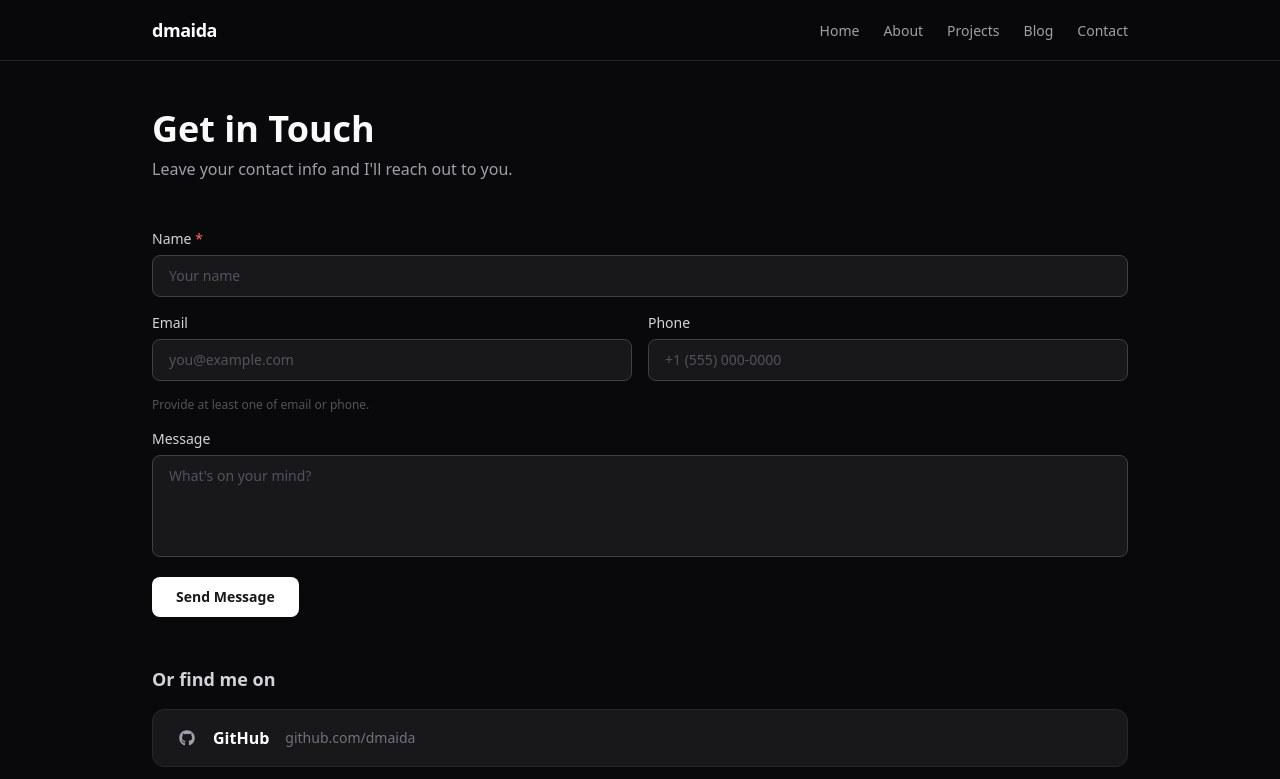
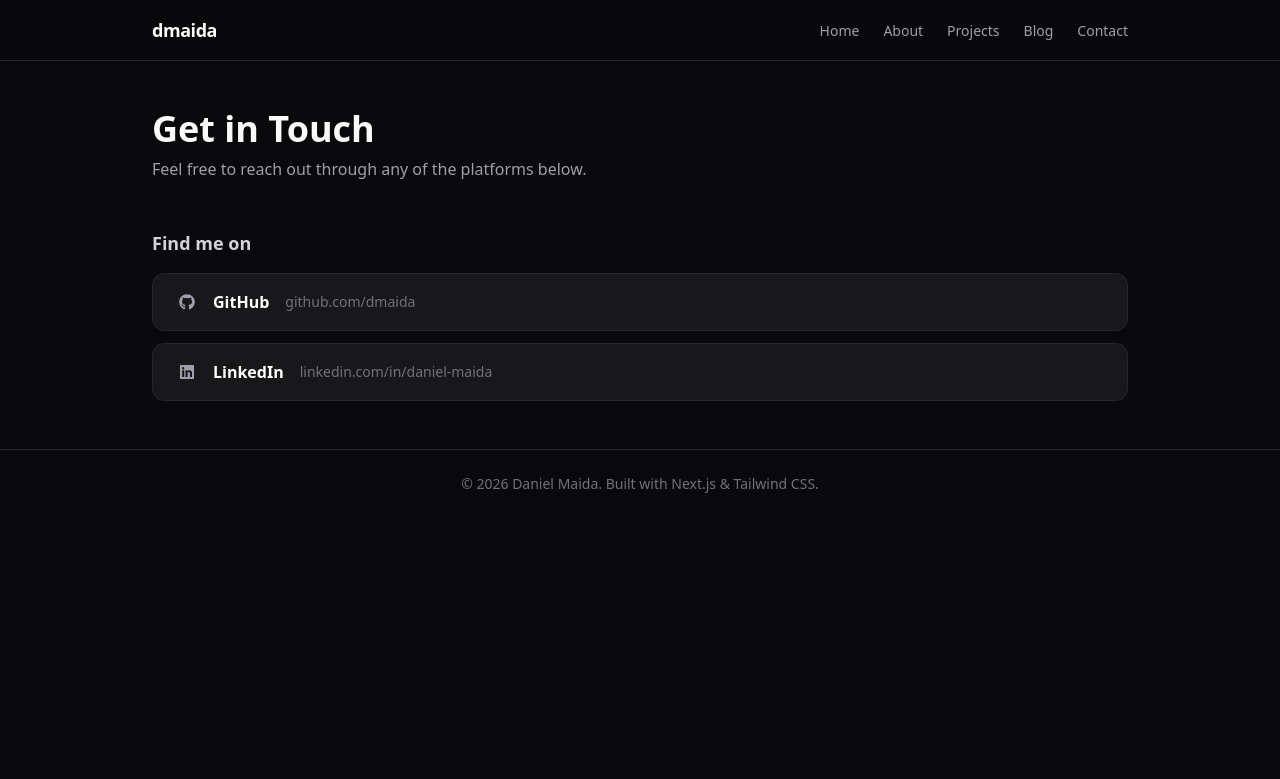
Before and after one commit to dmaida/dmaida-page, a Next.js app: page /contact in a window 1280 px wide. Shown: the top 779 px of the page. Built offline with nearby package versions, Linux system fonts and the light colour scheme.

Commit message:
Remove contact form and server action from contact page

```diff
--- a/src/app/contact/actions.ts
+++ /dev/null
@@ -1,76 +0,0 @@
-"use server";
-
-import fs from "fs";
-import path from "path";
-
-export interface ContactState {
-  status: "success" | "error" | null;
-  message: string;
-}
-
-interface ContactEntry {
-  name: string;
-  email: string;
-  phone: string;
-  message: string;
-  submittedAt: string;
-}
-
-const DATA_FILE = path.join(process.cwd(), "data", "contacts.json");
-
-const LIMITS = { name: 100, email: 254, phone: 30, message: 2000 };
-const EMAIL_RE = /^[^\s@]+@[^\s@]+\.[^\s@]+$/;
-const PHONE_RE = /^[+\d\s().-]+$/;
-
-function stripTags(str: string) {
-  return str.replace(/<[^>]*>/g, "");
-}
-
-function sanitize(str: string, maxLen: number) {
-  return stripTags(str.trim()).slice(0, maxLen);
-}
-
-function appendContact(entry: ContactEntry) {
-  const dir = path.dirname(DATA_FILE);
-  if (!fs.existsSync(dir)) fs.mkdirSync(dir, { recursive: true });
-
-  let existing: ContactEntry[] = [];
-  if (fs.existsSync(DATA_FILE)) {
-    existing = JSON.parse(fs.readFileSync(DATA_FILE, "utf8"));
-  }
-
-  existing.push(entry);
-  fs.writeFileSync(DATA_FILE, JSON.stringify(existing, null, 2));
-}
-
-export async function submitContact(
-  _prev: ContactState,
-  formData: FormData
-): Promise<ContactState> {
-  const name    = sanitize(formData.get("name")?.toString()    ?? "", LIMITS.name);
-  const email   = sanitize(formData.get("email")?.toString()   ?? "", LIMITS.email);
-  const phone   = sanitize(formData.get("phone")?.toString()   ?? "", LIMITS.phone);
-  const message = sanitize(formData.get("message")?.toString() ?? "", LIMITS.message);
-
-  if (!name) {
-    return { status: "error", message: "Name is required." };
-  }
-  if (!email && !phone) {
-    return { status: "error", message: "Please provide an email or phone number." };
-  }
-  if (email && !EMAIL_RE.test(email)) {
-    return { status: "error", message: "Please enter a valid email address." };
-  }
-  if (phone && !PHONE_RE.test(phone)) {
-    return { status: "error", message: "Please enter a valid phone number." };
-  }
-
-  try {
-    appendContact({ name, email, phone, message, submittedAt: new Date().toISOString() });
-  } catch (err) {
-    console.error("Failed to save contact submission:", err);
-    return { status: "error", message: "Something went wrong. Please try again." };
-  }
-
-  return { status: "success", message: "Thanks! I'll be in touch soon." };
-}
--- a/src/app/contact/page.tsx
+++ b/src/app/contact/page.tsx
@@ -3,8 +3,6 @@ import { FontAwesomeIcon } from "@fortawesome/react-fontawesome";
 import { faGithub, faLinkedin } from "@fortawesome/free-brands-svg-icons";
 import type { IconDefinition } from "@fortawesome/fontawesome-svg-core";
 import { profile } from "@/data/profile";
-import ContactForm from "@/components/ContactForm";
-
 export const metadata: Metadata = {
   title: "Contact — Daniel Maida",
 };
@@ -20,15 +18,13 @@ export default function ContactPage() {
       <div>
         <h1 className="mb-2 text-4xl font-bold">Get in Touch</h1>
         <p className="text-zinc-400">
-          Leave your contact info and I&apos;ll reach out to you.
+          Feel free to reach out through any of the platforms below.
         </p>
       </div>
 
-      <ContactForm />
-
       <div>
         <h2 className="mb-4 text-lg font-semibold text-zinc-300">
-          Or find me on
+          Find me on
         </h2>
         <div className="flex flex-col gap-3">
           {socialLinks.map(({ label, href, icon }) => (
--- a/src/components/ContactForm.tsx
+++ /dev/null
@@ -1,96 +0,0 @@
-"use client";
-
-import { useActionState } from "react";
-import { submitContact, type ContactState } from "@/app/contact/actions";
-
-const initialState: ContactState = { status: null, message: "" };
-
-export default function ContactForm() {
-  const [state, action, pending] = useActionState(submitContact, initialState);
-
-  if (state.status === "success") {
-    return (
-      <div className="rounded-xl border border-green-800 bg-green-950/40 px-6 py-5 text-green-400">
-        {state.message}
-      </div>
-    );
-  }
-
-  return (
-    <form action={action} className="flex flex-col gap-4">
-      {state.status === "error" && (
-        <div className="rounded-xl border border-red-800 bg-red-950/40 px-4 py-3 text-sm text-red-400">
-          {state.message}
-        </div>
-      )}
-
-      <div className="flex flex-col gap-1.5">
-        <label htmlFor="name" className="text-sm font-medium text-zinc-300">
-          Name <span className="text-red-400">*</span>
-        </label>
-        <input
-          id="name"
-          name="name"
-          type="text"
-          required
-          autoComplete="name"
-          className="rounded-lg border border-zinc-700 bg-zinc-900 px-4 py-2.5 text-sm text-white placeholder-zinc-600 focus:border-zinc-500 focus:outline-none"
-          placeholder="Your name"
-        />
-      </div>
-
-      <div className="grid gap-4 sm:grid-cols-2">
-        <div className="flex flex-col gap-1.5">
-          <label htmlFor="email" className="text-sm font-medium text-zinc-300">
-            Email
-          </label>
-          <input
-            id="email"
-            name="email"
-            type="email"
-            autoComplete="email"
-            className="rounded-lg border border-zinc-700 bg-zinc-900 px-4 py-2.5 text-sm text-white placeholder-zinc-600 focus:border-zinc-500 focus:outline-none"
-            placeholder="you@example.com"
-          />
-        </div>
-        <div className="flex flex-col gap-1.5">
-          <label htmlFor="phone" className="text-sm font-medium text-zinc-300">
-            Phone
-          </label>
-          <input
-            id="phone"
-            name="phone"
-            type="tel"
-            autoComplete="tel"
-            className="rounded-lg border border-zinc-700 bg-zinc-900 px-4 py-2.5 text-sm text-white placeholder-zinc-600 focus:border-zinc-500 focus:outline-none"
-            placeholder="+1 (555) 000-0000"
-          />
-        </div>
-      </div>
-      <p className="text-xs text-zinc-600">
-        Provide at least one of email or phone.
-      </p>
-
-      <div className="flex flex-col gap-1.5">
-        <label htmlFor="message" className="text-sm font-medium text-zinc-300">
-          Message
-        </label>
-        <textarea
-          id="message"
-          name="message"
-          rows={4}
-          className="resize-none rounded-lg border border-zinc-700 bg-zinc-900 px-4 py-2.5 text-sm text-white placeholder-zinc-600 focus:border-zinc-500 focus:outline-none"
-          placeholder="What's on your mind?"
-        />
-      </div>
-
-      <button
-        type="submit"
-        disabled={pending}
-        className="mt-1 self-start rounded-lg bg-white px-6 py-2.5 text-sm font-semibold text-zinc-900 transition-opacity hover:opacity-90 disabled:cursor-not-allowed disabled:opacity-50"
-      >
-        {pending ? "Sending…" : "Send Message"}
-      </button>
-    </form>
-  );
-}
```
